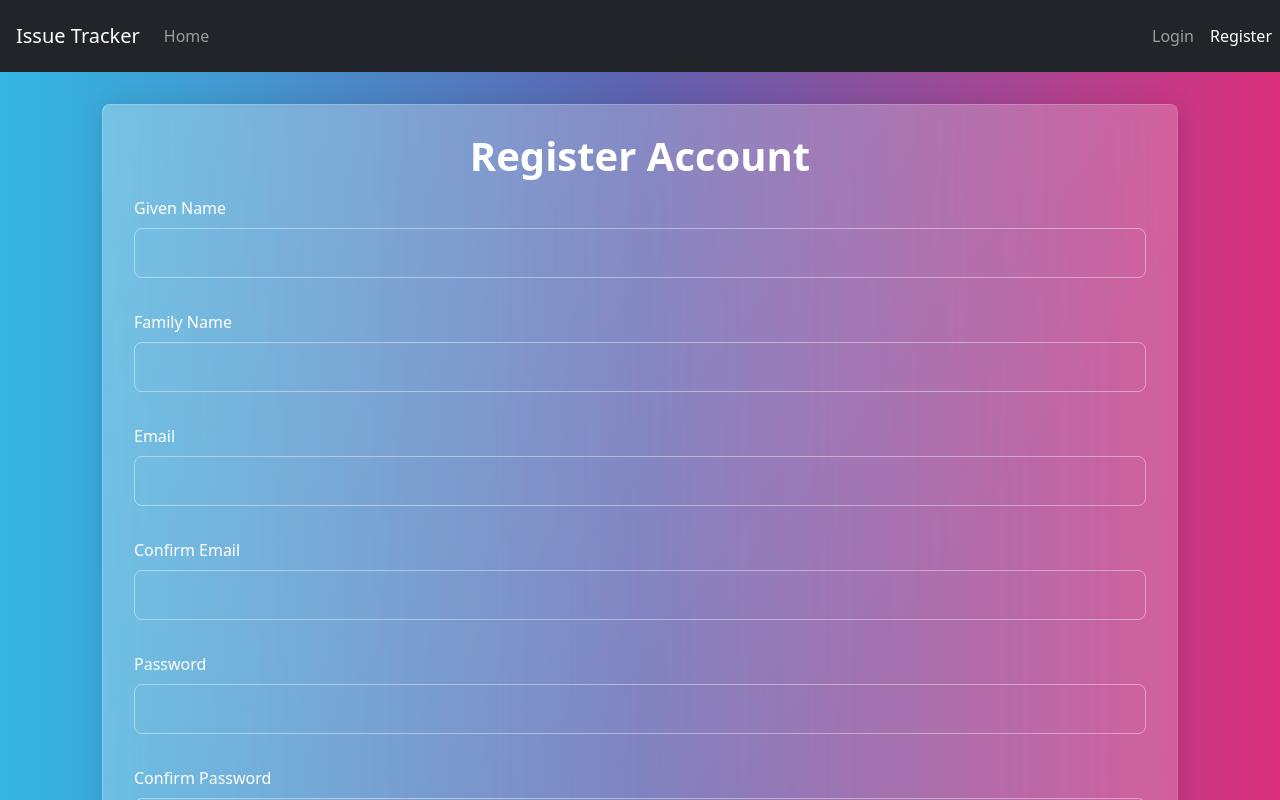
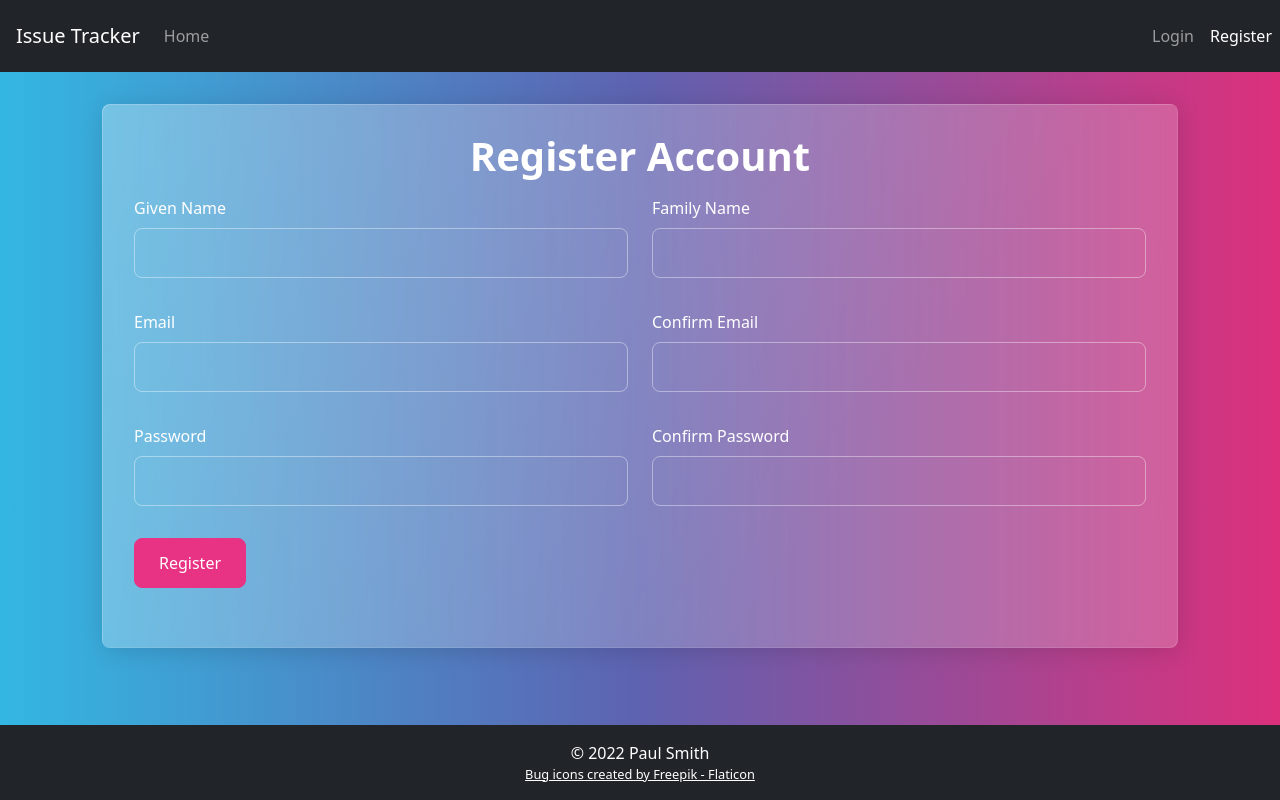
Before and after one commit to paulsmithkc/issue-tracker-frontend-react, a React (Create React App) app: page /register in a window 1280 px wide. Shown: the top 800 px of the page. Built offline with nearby package versions, Linux system fonts and the light colour scheme.

Commit message:
using responsive grid to optimize the layout of user forms

```diff
--- a/src/pages/LoginPage.js
+++ b/src/pages/LoginPage.js
@@ -26,6 +26,8 @@ function LoginPage({ onLogin }) {
             Login
           </h1>
           <form id="LoginForm" onSubmit={(evt) => evt.preventDefault()}>
+            <div className="row">
+              <div className="col-lg-6">
                 <InputRow
                   label="Email"
                   id="LoginForm-EmailInput"
@@ -37,6 +39,8 @@ function LoginPage({ onLogin }) {
                   validated={submitted}
                   error={emailError}
                 />
+              </div>
+              <div className="col-lg-6">
                 <InputRow
                   label="Password"
                   id="LoginForm-PasswordInput"
@@ -48,6 +52,8 @@ function LoginPage({ onLogin }) {
                   validated={submitted}
                   error={passwordError}
                 />
+              </div>
+            </div>
             <SubmitRow onSubmit={onSubmit}>Login</SubmitRow>
           </form>
         </div>
--- a/src/pages/MyProfilePage.js
+++ b/src/pages/MyProfilePage.js
@@ -87,6 +87,8 @@ function MyProfilePage() {
                 <h2 className="text-center">
                   {givenName} {familyName}
                 </h2>
+                <div className="row">
+                  <div className="col-lg-6">
                     <InputRow
                       label="Given Name"
                       id="MyProfileForm-GivenNameInput"
@@ -98,6 +100,8 @@ function MyProfilePage() {
                       validated={true}
                       error={givenNameError}
                     />
+                  </div>
+                  <div className="col-lg-6">
                     <InputRow
                       label="Family Name"
                       id="MyProfileForm-FamilyNameInput"
@@ -109,6 +113,8 @@ function MyProfilePage() {
                       validated={true}
                       error={familyNameError}
                     />
+                  </div>
+                  <div className="col-lg-12">
                     <InputRow
                       label="Email"
                       id="MyProfileForm-EmailInput"
@@ -119,10 +125,11 @@ function MyProfilePage() {
                       validated={false}
                       disabled
                     />
-                <hr className="mb-2" />
+                  </div>
+                  <div className="col-lg-6">
                     <InputRow
-                  label="Password"
-                  id="MyProfileForm-PasswordInput"
+                      label="Change Password"
+                      id="MyProfileForm-PasswordChangeInput"
                       name="password"
                       type="password"
                       autoComplete="new-password"
@@ -131,9 +138,11 @@ function MyProfilePage() {
                       validated={password || passwordConfirm}
                       error={passwordError}
                     />
+                  </div>
+                  <div className="col-lg-6">
                     <InputRow
-                  label="Confirm Password"
-                  id="MyProfileForm-PasswordConfirmInput"
+                      label="Confirm Change Password"
+                      id="MyProfileForm-PasswordChangeConfirmInput"
                       name="passwordConfirm"
                       type="password"
                       autoComplete="new-password"
@@ -144,7 +153,8 @@ function MyProfilePage() {
                       validated={password || passwordConfirm}
                       error={passwordConfirmError}
                     />
-                <hr className="mb-3" />
+                  </div>
+                </div>
                 <SubmitRow onSubmit={onSubmit}>Update</SubmitRow>
               </form>
             )}
--- a/src/pages/RegisterPage.js
+++ b/src/pages/RegisterPage.js
@@ -62,6 +62,8 @@ function RegisterPage({ onLogin }) {
             Register Account
           </h1>
           <form id="RegisterForm" onSubmit={(evt) => evt.preventDefault()}>
+            <div className="row">
+              <div className="col-lg-6">
                 <InputRow
                   label="Given Name"
                   id="RegisterForm-GivenNameInput"
@@ -73,6 +75,8 @@ function RegisterPage({ onLogin }) {
                   validated={submitted || givenName}
                   error={givenNameError}
                 />
+              </div>
+              <div className="col-lg-6">
                 <InputRow
                   label="Family Name"
                   id="RegisterForm-FamilyNameInput"
@@ -84,6 +88,8 @@ function RegisterPage({ onLogin }) {
                   validated={submitted || familyName}
                   error={familyNameError}
                 />
+              </div>
+              <div className="col-lg-6">
                 <InputRow
                   label="Email"
                   id="RegisterForm-EmailInput"
@@ -95,6 +101,8 @@ function RegisterPage({ onLogin }) {
                   validated={submitted || email}
                   error={emailError}
                 />
+              </div>
+              <div className="col-lg-6">
                 <InputRow
                   label="Confirm Email"
                   id="RegisterForm-EmailConfirmInput"
@@ -106,6 +114,8 @@ function RegisterPage({ onLogin }) {
                   validated={submitted || email}
                   error={emailConfirmError}
                 />
+              </div>
+              <div className="col-lg-6">
                 <InputRow
                   label="Password"
                   id="RegisterForm-PasswordInput"
@@ -117,6 +127,8 @@ function RegisterPage({ onLogin }) {
                   validated={submitted || password || passwordConfirm}
                   error={passwordError}
                 />
+              </div>
+              <div className="col-lg-6">
                 <InputRow
                   label="Confirm Password"
                   id="RegisterForm-PasswordConfirmInput"
@@ -124,10 +136,14 @@ function RegisterPage({ onLogin }) {
                   type="password"
                   autoComplete="new-password"
                   value={passwordConfirm}
-              onChange={(evt) => setPasswordConfirm(evt.currentTarget.value)}
+                  onChange={(evt) =>
+                    setPasswordConfirm(evt.currentTarget.value)
+                  }
                   validated={submitted || password || passwordConfirm}
                   error={passwordConfirmError}
                 />
+              </div>
+            </div>
             <SubmitRow onSubmit={onSubmit}>Register</SubmitRow>
           </form>
         </div>
```
Lines whose indentation alone changed are shown as unchanged.
